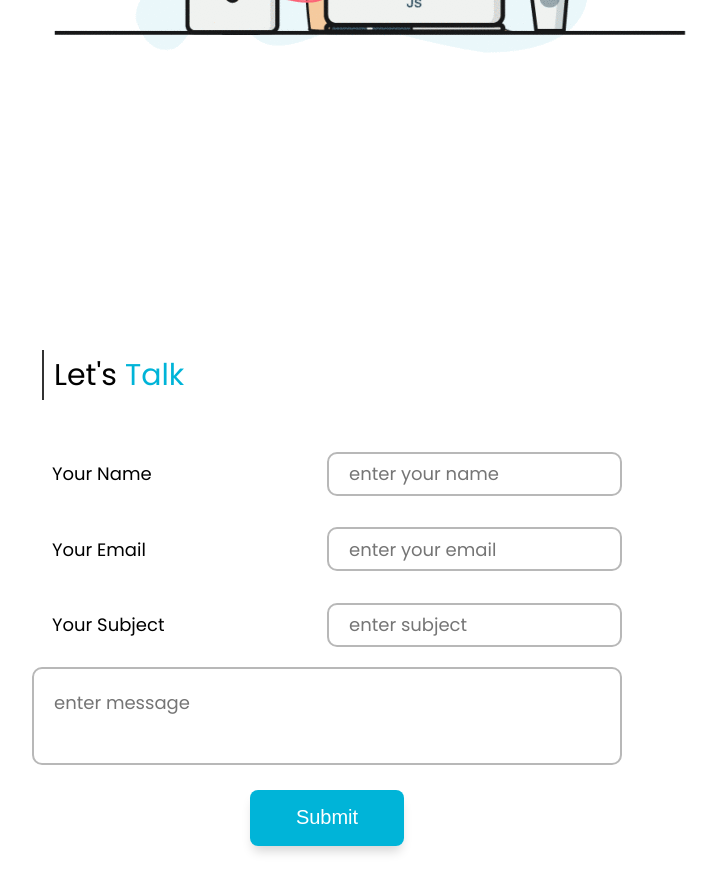
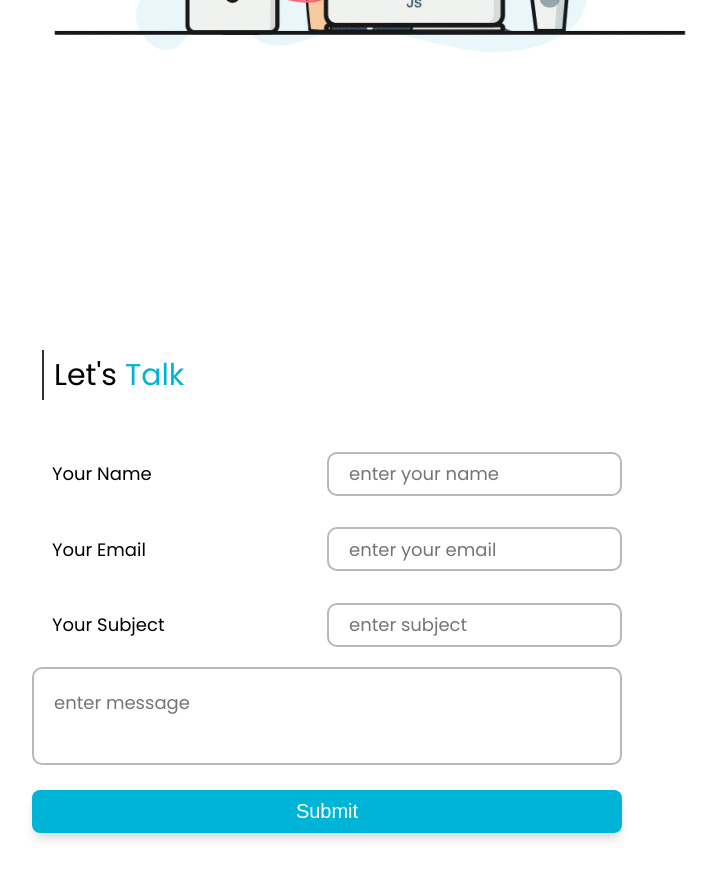
Before and after one commit to Kshirsagar-Govind/the-portfolio, a React (Create React App) app: page / in a window 1280 px wide. Shown: the part 2900-3792 px from the top of the page, without its empty margins (18-735 px from the left). Built offline with nearby package versions, Linux system fonts and the light colour scheme.

Commit message:
new changes

```diff
--- a/src/Components/CSS/get-in-touch-style.css
+++ b/src/Components/CSS/get-in-touch-style.css
@@ -39,9 +39,13 @@
   font-size: 2rem;
   background: linear-gradient(93.1deg, #00b4d8 0%, #00b4d8 0%);
   transition: 0.3s;
-  width: 12vw;
-  height: 7vh;
+  width: 100%;
+  height: 10%;
+  cursor: pointer;
   box-shadow: 0px 8px 11px -3px rgba(0, 0, 0, 0.17);
+}
+.submit-button:hover {
+  filter: brightness(90%);
 }
 .form div {
   margin: 2rem 0;
```
